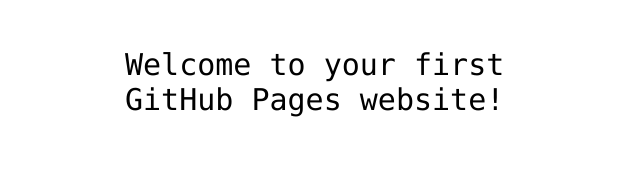
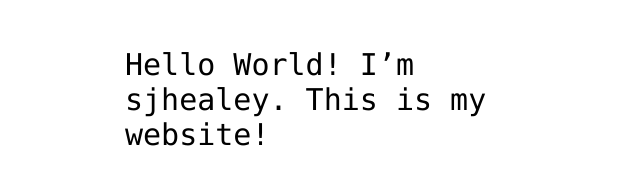
Before and after one commit to sjhealey/hello-world, a plain HTML site: page index.html in a window 1280 px wide. Shown: the part 341-526 px from the top of the page, without its empty margins (315-955 px from the left). Drawn offline with Linux system fonts and the light colour scheme.

Commit message:
Update index.html
Added my username

```diff
--- a/index.html
+++ b/index.html
@@ -12,7 +12,7 @@
 <img src="https://octodex.github.com/images/daftpunktocat-thomas.gif" id="octocat" alt="octocat-gif" />
 
 <!-- Change this code here by copy and pasting your template on line 15 -->
-<p>Welcome to your first GitHub Pages website!</p>
+<p>Hello World! I’m sjhealey. This is my website!</p>
 
 </body>
 </html>
```
